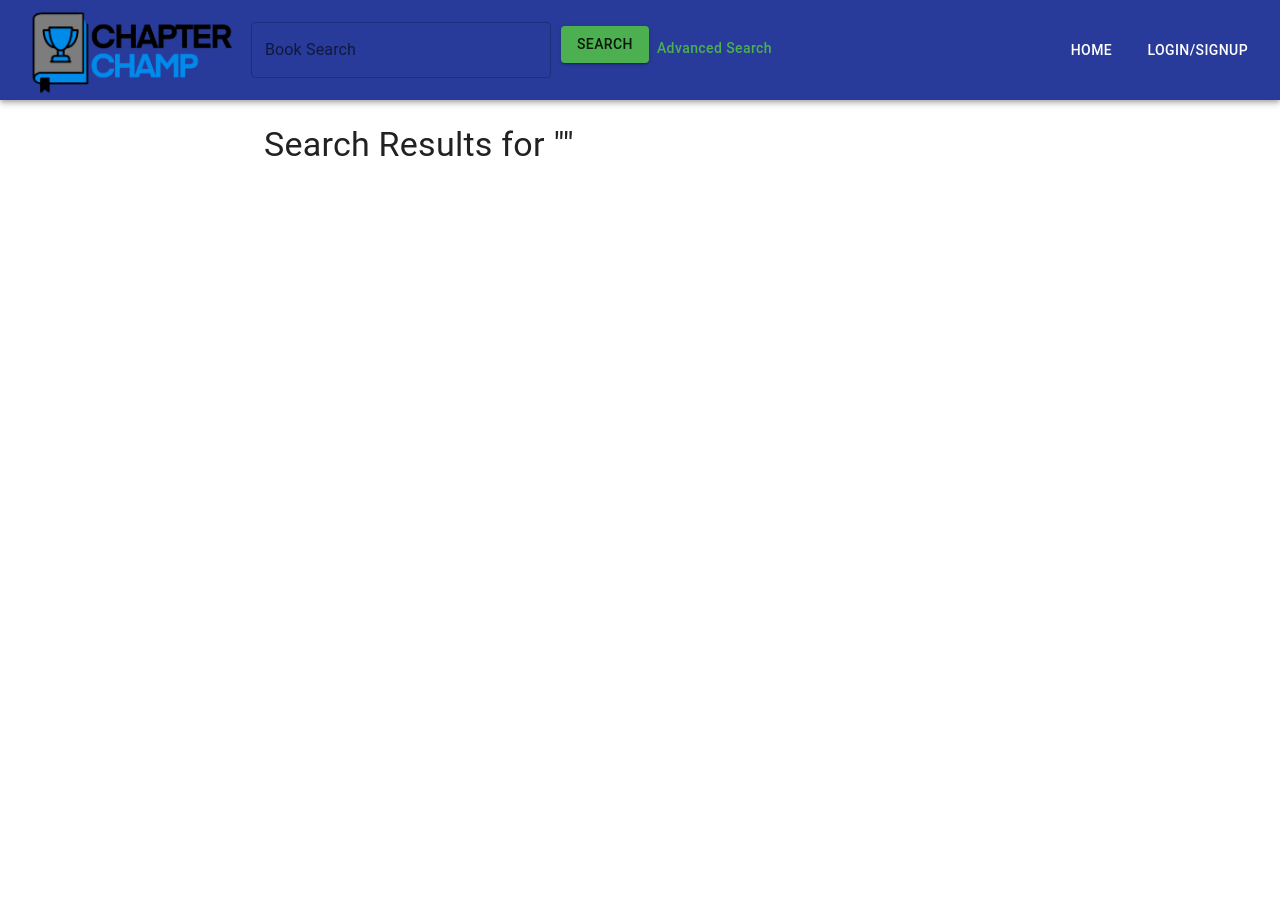
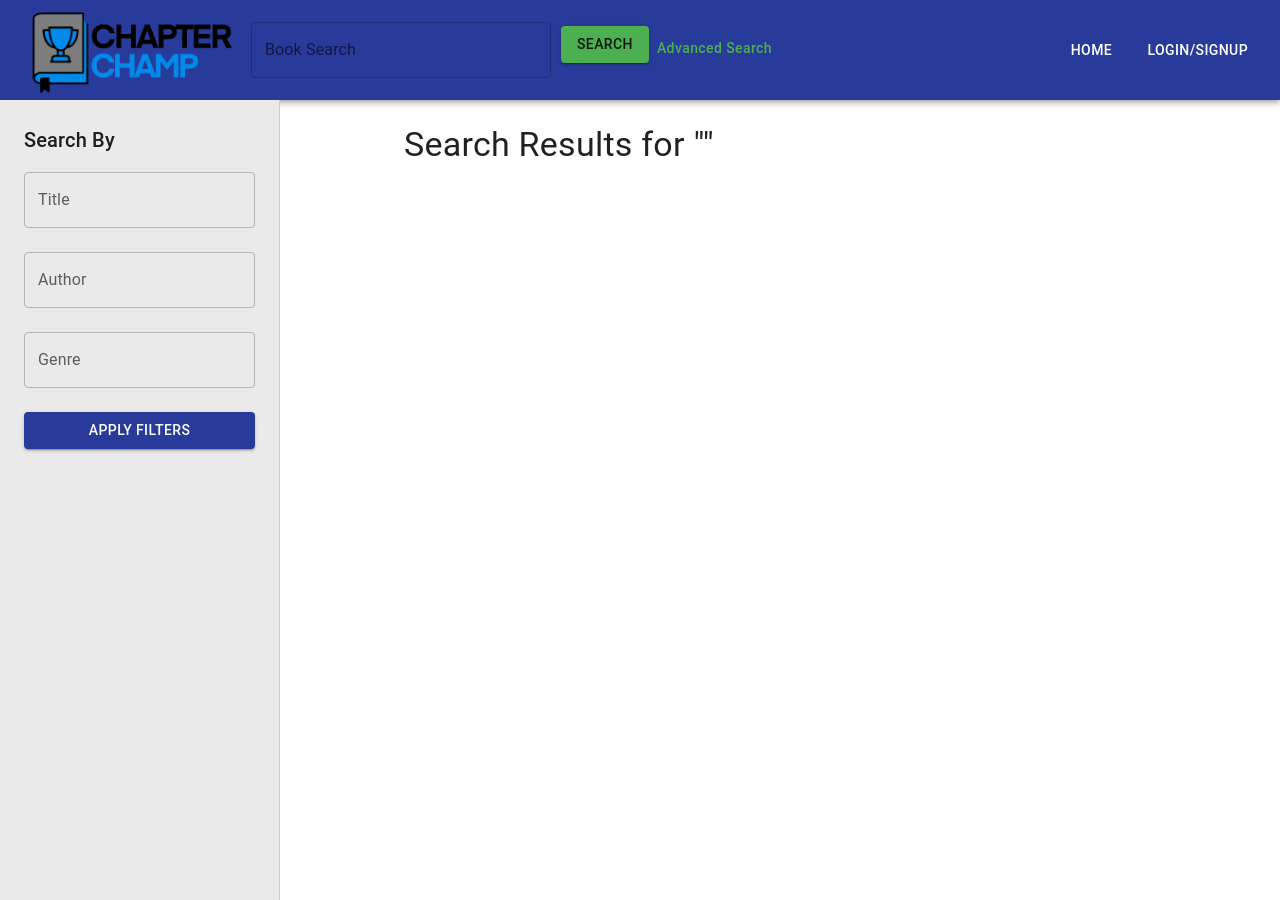
Before and after one commit to mikelind28/chapter-champ, a React (Vite) app in the folder client/: page /book-search in a window 1280 px wide. Before the commit the page ends 800 px from the top, so only its background shows below. Built offline with nearby package versions, Linux system fonts and the light colour scheme; a web font is replaced by a local one.

Commit message:
upadte search book page

```diff
--- a/client/src/components/Navbar.tsx
+++ b/client/src/components/Navbar.tsx
@@ -51,7 +51,8 @@ const Navbar: React.FC<NavbarProps> = ({ logo, logoSize = 50, links = [] }) => {
   return (
     <AppBar position="static" color="primary">
       <Toolbar sx={{ display: "flex", justifyContent: "space-between" }}>
-        <Box sx={{ flexGrow: 1, display: 'flex', alignItems: 'center' }}>
+
+        <Box sx={{ flexGrow: 1, display: 'flex', alignItems: 'center',}}>
           {logo && <img src={logo} alt="Logo" style={{ height: logoSize, width: "auto", marginRight: 10 }} />}
           <form onSubmit={handleSearch}>
             <TextField
@@ -61,6 +62,7 @@ const Navbar: React.FC<NavbarProps> = ({ logo, logoSize = 50, links = [] }) => {
               onChange={(e) => setSearchTerm(e.target.value)}
               sx={{ width: "300px", marginRight: "10px" }}
             />
+
             <Button type="submit" variant="contained" color="secondary">
               Search
             </Button>
@@ -72,7 +74,7 @@ const Navbar: React.FC<NavbarProps> = ({ logo, logoSize = 50, links = [] }) => {
               Advanced Search
             </Button>
           </form>
-          {/* Botón de Advanced Search */}
+
 
         </Box>
 
--- a/client/src/pages/BookSearch.tsx
+++ b/client/src/pages/BookSearch.tsx
@@ -1,28 +1,95 @@
-import React from "react";
-import { useLocation } from "react-router-dom";
-import { Grid, Box, Typography} from "@mui/material";
+import React, { useState } from "react";
+import { useLocation, useNavigate } from "react-router-dom";
+import { Grid, Box, Typography, Drawer, TextField, Button} from "@mui/material";
 import { useQuery } from "@apollo/client";
 import { SEARCH_GOOGLE_BOOKS } from "../graphql/queries";
 import SearchBookCard from "../components/SearchBookCard";
 
+const drawerWidth = 280;
+
 const BookSearch: React.FC = () => {
   const location = useLocation();
+  const navigate = useNavigate();
   const searchParams = new URLSearchParams(location.search);
+
+  // Obtener los valores actuales de la URL
   const query = searchParams.get("query") || "";
-  const searchQuery = query.trim();
+  const author = searchParams.get("author") || "";
+  const genre = searchParams.get("genre") || "";
 
-  console.log("Query send to GraphQL:", searchQuery);
+  // Estados para los filtros
+  const [searchQuery, setSearchQuery] = useState(query);
+  const [authorQuery, setAuthorQuery] = useState(author);
+  const [genreQuery, setGenreQuery] = useState(genre);
 
+  // GraphQL Query con filtros
   const { loading, error, data } = useQuery(SEARCH_GOOGLE_BOOKS, {
-    variables: { query: searchQuery },
+    variables: { query: searchQuery, author: authorQuery, genre: genreQuery },
     skip: !searchQuery,
   });
 
+  // Manejar cambios en los filtros y actualizar la URL
+  const handleSearch = () => {
+    const params = new URLSearchParams();
+    if (searchQuery) params.set("query", searchQuery);
+    if (authorQuery) params.set("author", authorQuery);
+    if (genreQuery) params.set("genre", genreQuery);
+    navigate(`/book-search?${params.toString()}`);
+  };
+
   return (
     <Box sx={{ display: "flex" }}>
+      <Drawer
+        variant="permanent"
+        sx={{
+          width: drawerWidth,
+          flexShrink: 0,
+          height: "100vh",
+          [`& .MuiDrawer-paper`]: { width: drawerWidth, boxSizing: "border-box", top: 100 }, // top: 100 to avoid overlapping with Navbar
+        }}
+      >
+        <Box sx={{ padding: 3 }}>
+          <Typography variant="h6">Search By</Typography>
+
+          {/* Campo de búsqueda por título */}
+          <TextField
+            fullWidth
+            label="Title"
+            variant="outlined"
+            margin="normal"
+            value={searchQuery}
+            onChange={(e) => setSearchQuery(e.target.value)}
+          />
+
+          {/* Campo de búsqueda por autor */}
+          <TextField
+            fullWidth
+            label="Author"
+            variant="outlined"
+            margin="normal"
+            value={authorQuery}
+            onChange={(e) => setAuthorQuery(e.target.value)}
+          />
+
+          {/* Campo de búsqueda por género */}
+          <TextField
+            fullWidth
+            label="Genre"
+            variant="outlined"
+            margin="normal"
+            value={genreQuery}
+            onChange={(e) => setGenreQuery(e.target.value)}
+          />
+
+          {/* Botón para aplicar los filtros */}
+          <Button fullWidth variant="contained" color="primary" sx={{ marginTop: 2 }} onClick={handleSearch}>
+            Apply Filters
+          </Button>
+        </Box>
+      </Drawer>
 
       {/* Main Content */}
-      <Box component="main" sx={{ flexGrow: 1, padding: 3, marginLeft: "240px" }}>
+      <Box component="main" sx={{ flexGrow: 1, padding: 3, marginLeft: "100px" }}>
         <Typography variant="h4">Search Results for "{query}"</Typography>
 
         {loading && <Typography>Loading...</Typography>}
```
